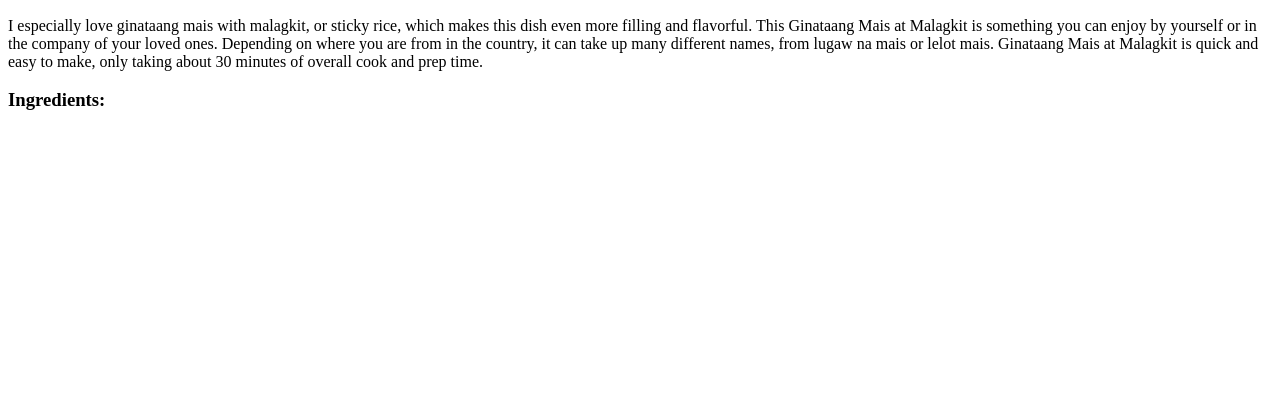
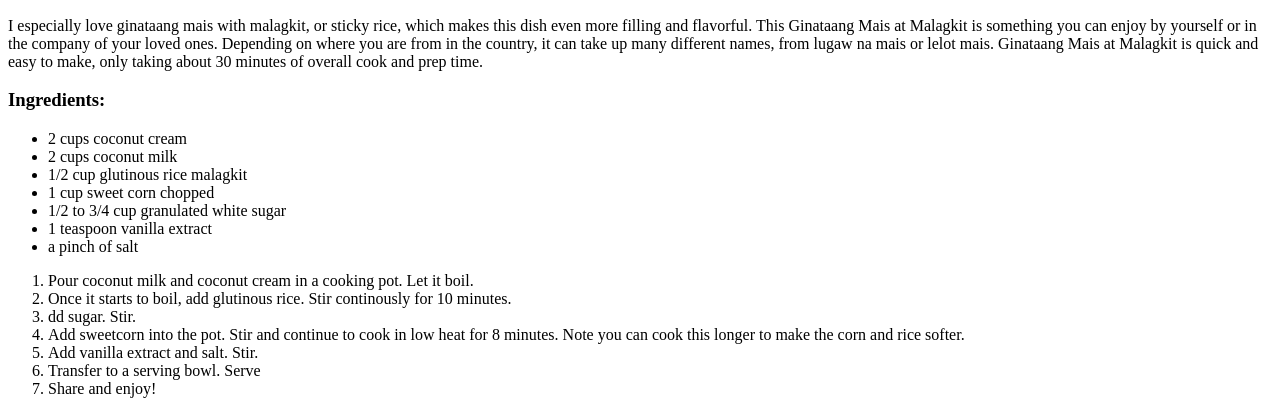
Before and after one commit to xLalice/odin-recipes, a plain HTML site: page recipes/ginataang_mais.html in a window 1280 px wide. Shown: the part 434-848 px from the top of the page. Before the commit the page ends 800 px from the top, so only its background shows below. Drawn offline with Linux system fonts and the light colour scheme.

Commit message:
Added ingredient list and instructions

```diff
--- a/recipes/ginataang_mais.html
+++ b/recipes/ginataang_mais.html
@@ -13,5 +13,23 @@
     <p>I especially love ginataang mais with malagkit, or sticky rice, which makes this dish even more filling and flavorful. This Ginataang Mais at Malagkit is something you can enjoy by yourself or in the company of your loved ones. Depending on where you are from in the country, it can take up many different names, from lugaw na mais or lelot mais.
          Ginataang Mais at Malagkit is quick and easy to make, only taking about 30 minutes of overall cook and prep time.</p>
     <h3>Ingredients:</h3>
+    <ul>
+        <li>2 cups coconut cream</li>
+        <li>2 cups coconut milk</li>
+        <li>1/2 cup glutinous rice malagkit</li>
+        <li>1 cup sweet corn chopped</li>
+        <li>1/2 to 3/4 cup granulated white sugar</li>
+        <li>1 teaspoon vanilla extract</li>
+        <li>a pinch of salt</li>
+    </ul>
+    <ol>
+        <li>Pour coconut milk and coconut cream in a cooking pot. Let it boil.</li>
+        <li>Once it starts to boil, add glutinous rice. Stir continously for 10 minutes.</li>
+        <li>dd sugar. Stir.</li>
+        <li>Add sweetcorn into the pot. Stir and continue to cook in low heat for 8 minutes. Note you can cook this longer to make the corn and rice softer.</li>
+        <li>Add vanilla extract and salt. Stir.</li>
+        <li>Transfer to a serving bowl. Serve</li>
+        <li>Share and enjoy!</li>
+    </ol>
 </body>
 </html>
```
